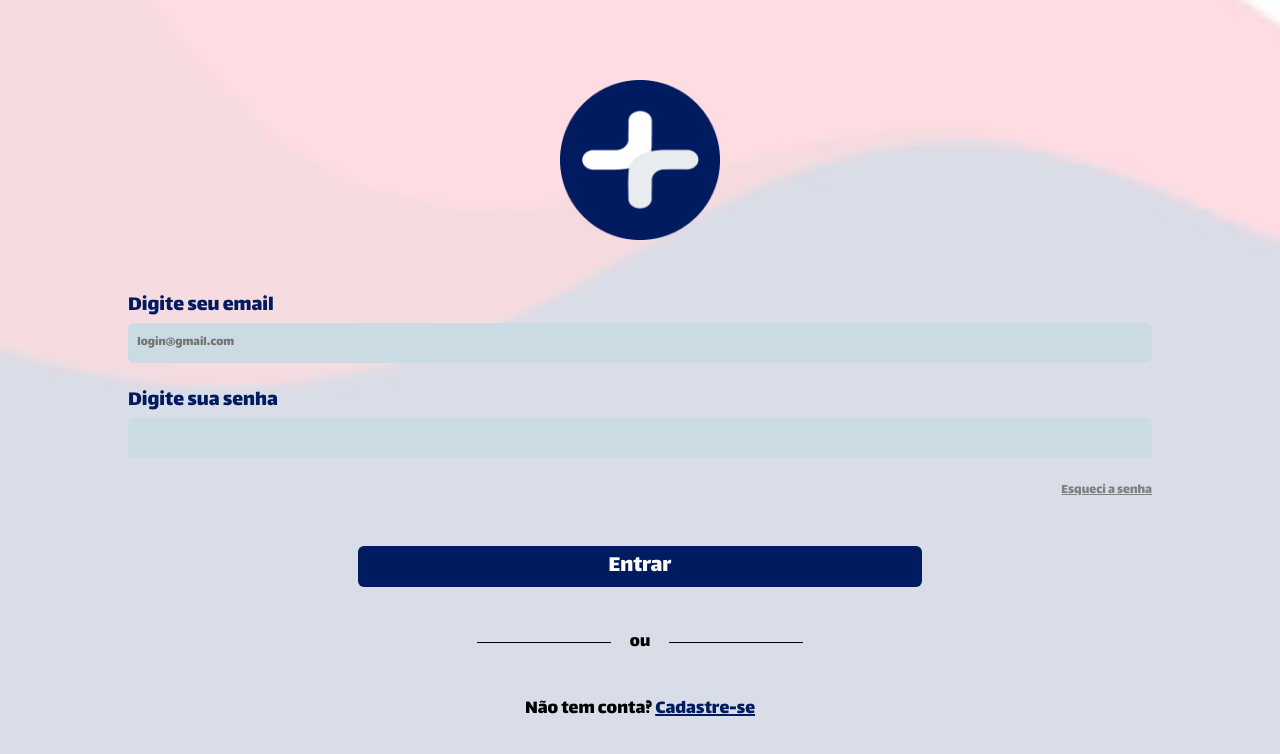
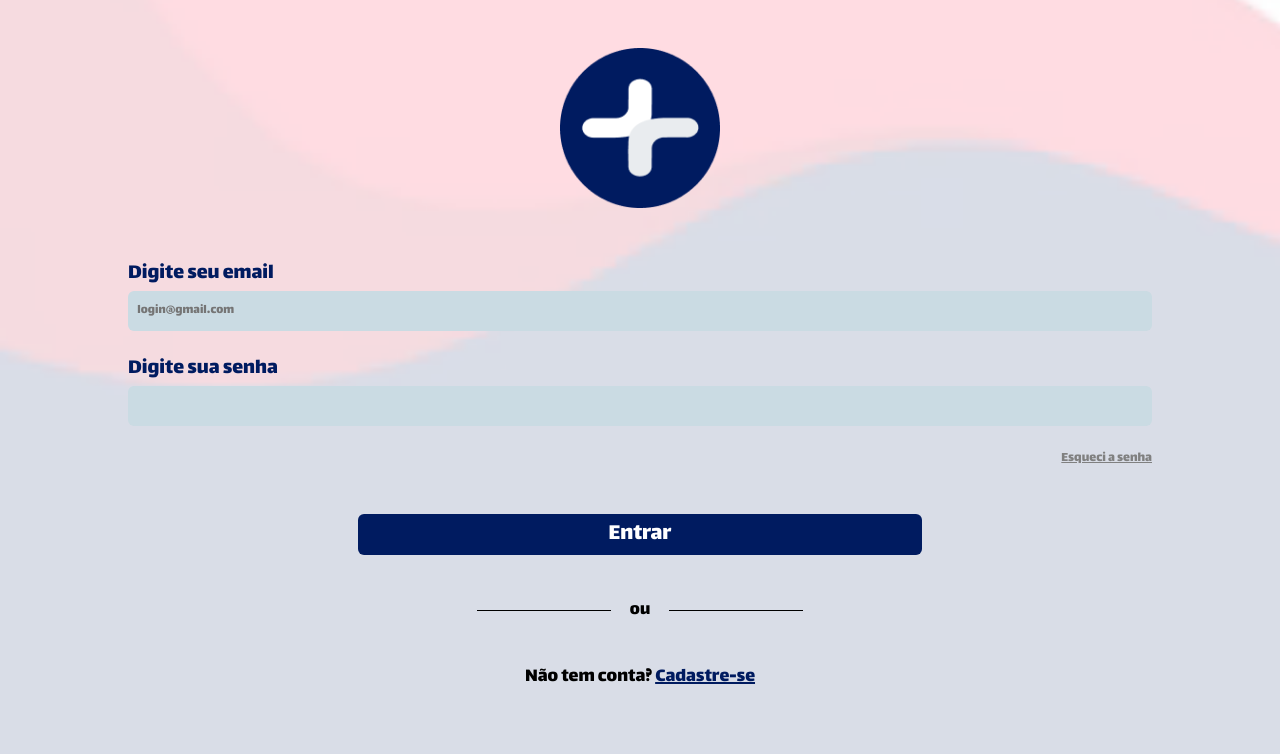
Before and after one commit to Renan-Vizoto/UPX-5-Domotica, a React (Create React App) app: page / in a window 1280 px wide. Shown: the top 754 px of the page. Built offline with nearby package versions, Linux system fonts and the light colour scheme.

Commit message:
ajuste tela

```diff
--- a/src/pages/Login/Login.module.css
+++ b/src/pages/Login/Login.module.css
@@ -21,7 +21,7 @@
 
 .logo {
     width: 160px;
-    margin-top: 5em;
+    margin-top: 3em;
 }
 
 .linhaOu {
```
